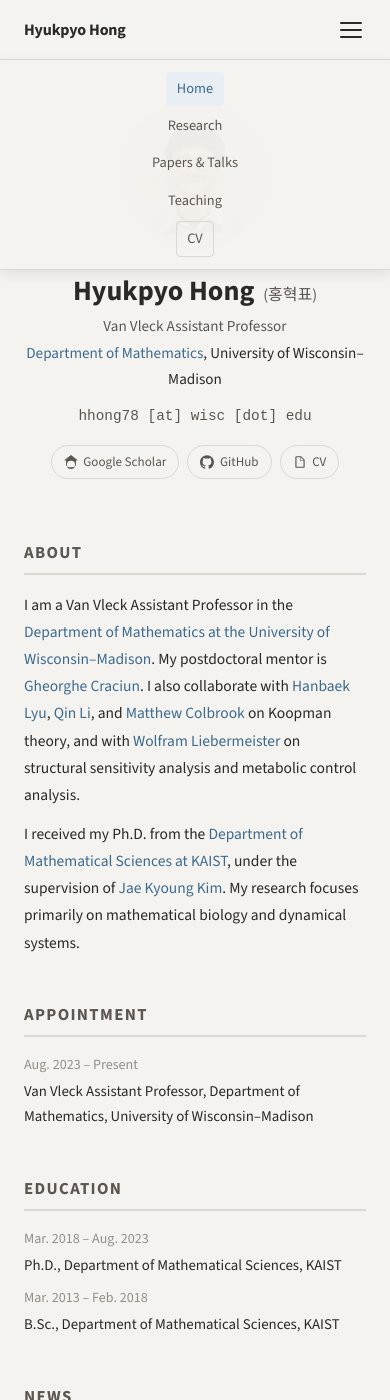
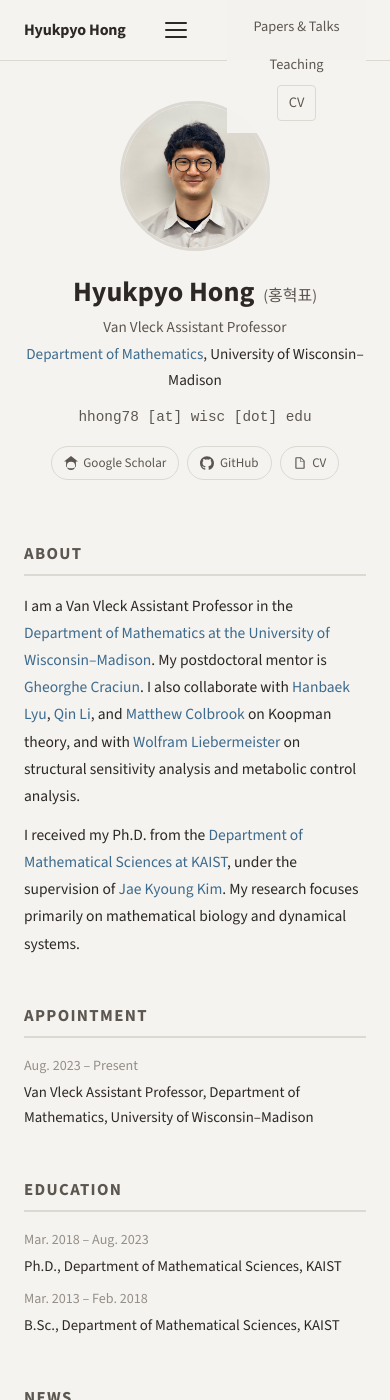
Before and after one commit to HyukpyoHong/HyukpyoHong.github.io, a Jekyll site: the page built from index.md, in a window 390 px wide and 1400 px high. Built offline with Jekyll 4.4.1, drawn with Linux system fonts in a browser that asks for light colours.

Commit message:
Fix dropdown menu error.

```diff
--- a/assets/css/style.css
+++ b/assets/css/style.css
@@ -29,7 +29,7 @@
 /* ===== NAV ===== */
 nav {
   position: fixed; top: 0; left: 0; right: 0; z-index: 100;
-  height: var(--nav-height);
+  min-height: var(--nav-height);
   background: var(--nav-bg);
   border-bottom: 1px solid var(--border);
   backdrop-filter: blur(8px);
@@ -37,7 +37,7 @@
 nav .nav-inner {
   max-width: var(--max-width);
   margin: 0 auto;
-  height: 100%;
+  height: var(--nav-height);
   display: flex;
   align-items: center;
   justify-content: space-between;
@@ -71,7 +71,10 @@
 
 /* Hamburger */
 .hamburger { display: none; background: none; border: none; cursor: pointer; padding: 4px; flex-direction: column; gap: 5px; }
-.hamburger span { display: block; width: 22px; height: 2px; background: var(--text); border-radius: 2px; transition: 0.3s; }
+.hamburger span { display: block; width: 22px; height: 2px; background: var(--text); border-radius: 2px; transition: 0.25s; }
+.hamburger[aria-expanded="true"] span:nth-child(1) { transform: translateY(7px) rotate(45deg); }
+.hamburger[aria-expanded="true"] span:nth-child(2) { opacity: 0; }
+.hamburger[aria-expanded="true"] span:nth-child(3) { transform: translateY(-7px) rotate(-45deg); }
 .nav-links.open { display: flex; }
 
 /* ===== LAYOUT ===== */
@@ -243,17 +246,24 @@
 @media (max-width: 640px) {
   .profile-grid { grid-template-columns: 1fr; justify-items: center; text-align: center; gap: 1.5rem; }
   .social-links { justify-content: center; }
-  nav { position: sticky; top: 0; }
+
+  nav { position: sticky; top: 0; z-index: 100; }
   body { padding-top: 0; }
+
   .hamburger { display: flex; }
+
+  /* 드롭다운을 레이아웃 흐름 안에 — 콘텐츠를 밀어내도록 */
   .nav-links {
-    display: none; position: fixed; top: var(--nav-height); left: 0; right: 0; z-index: 99;
-    background: var(--nav-bg); border-bottom: 1px solid var(--border);
-    flex-direction: column; padding: 0.75rem 1rem; gap: 0.25rem;
-    box-shadow: 0 4px 12px rgba(0,0,0,0.08);
+    display: none;
+    flex-direction: column;
+    padding: 0.5rem 1rem 0.75rem;
+    gap: 0.15rem;
+    border-top: 1px solid var(--border);
+    background: var(--nav-bg);
   }
   .nav-links.open { display: flex; }
   .nav-links a { padding: 0.55rem 0.65rem; font-size: 0.95rem; }
+
   .info-item { flex-direction: column; gap: 0.1rem; }
   .info-year { min-width: unset; }
   .talk-item { flex-direction: column; gap: 0.1rem; }
```
Also changed, not shown: _layouts/default.html (+22 -1 lines), 2 other files.
